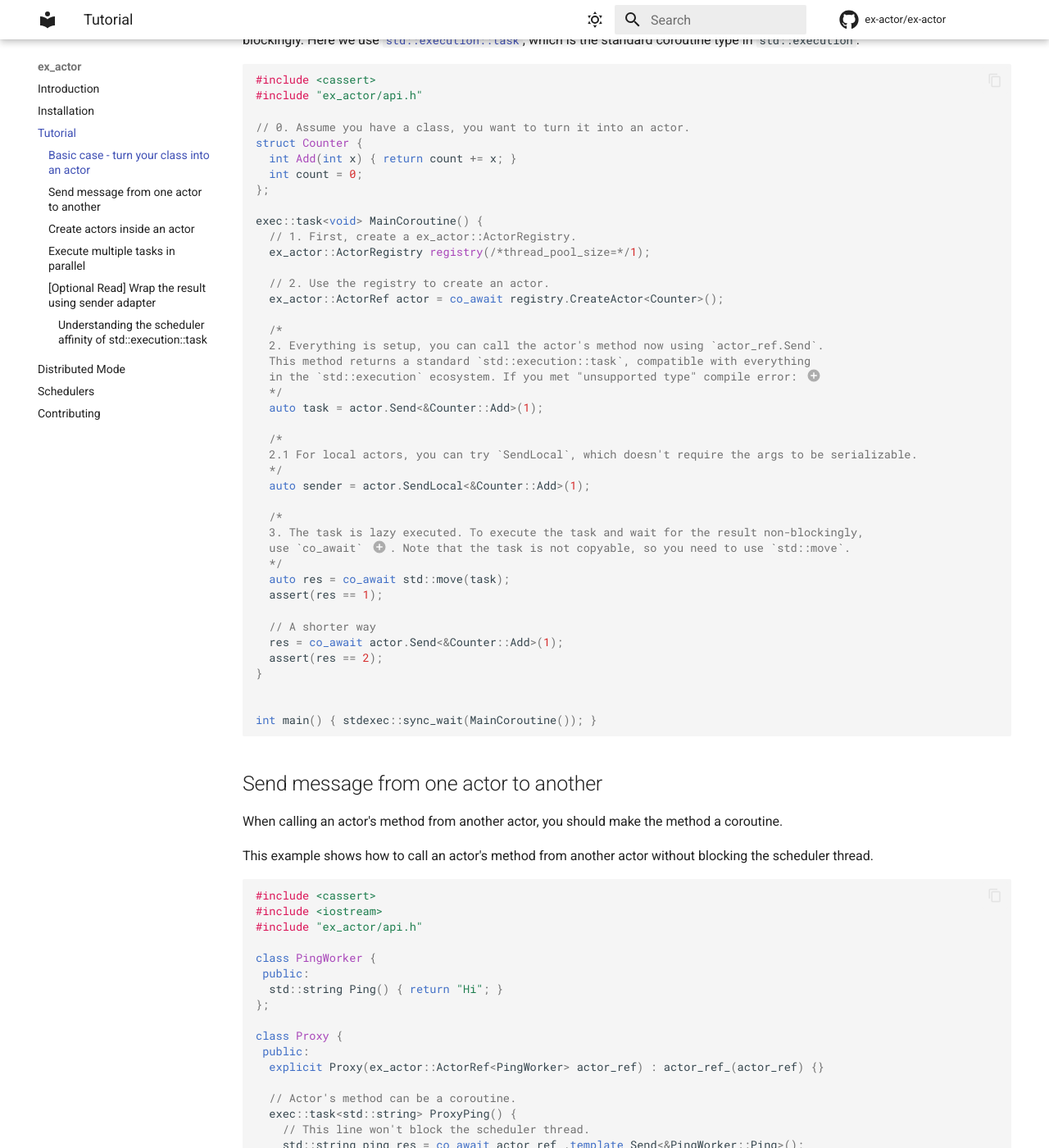
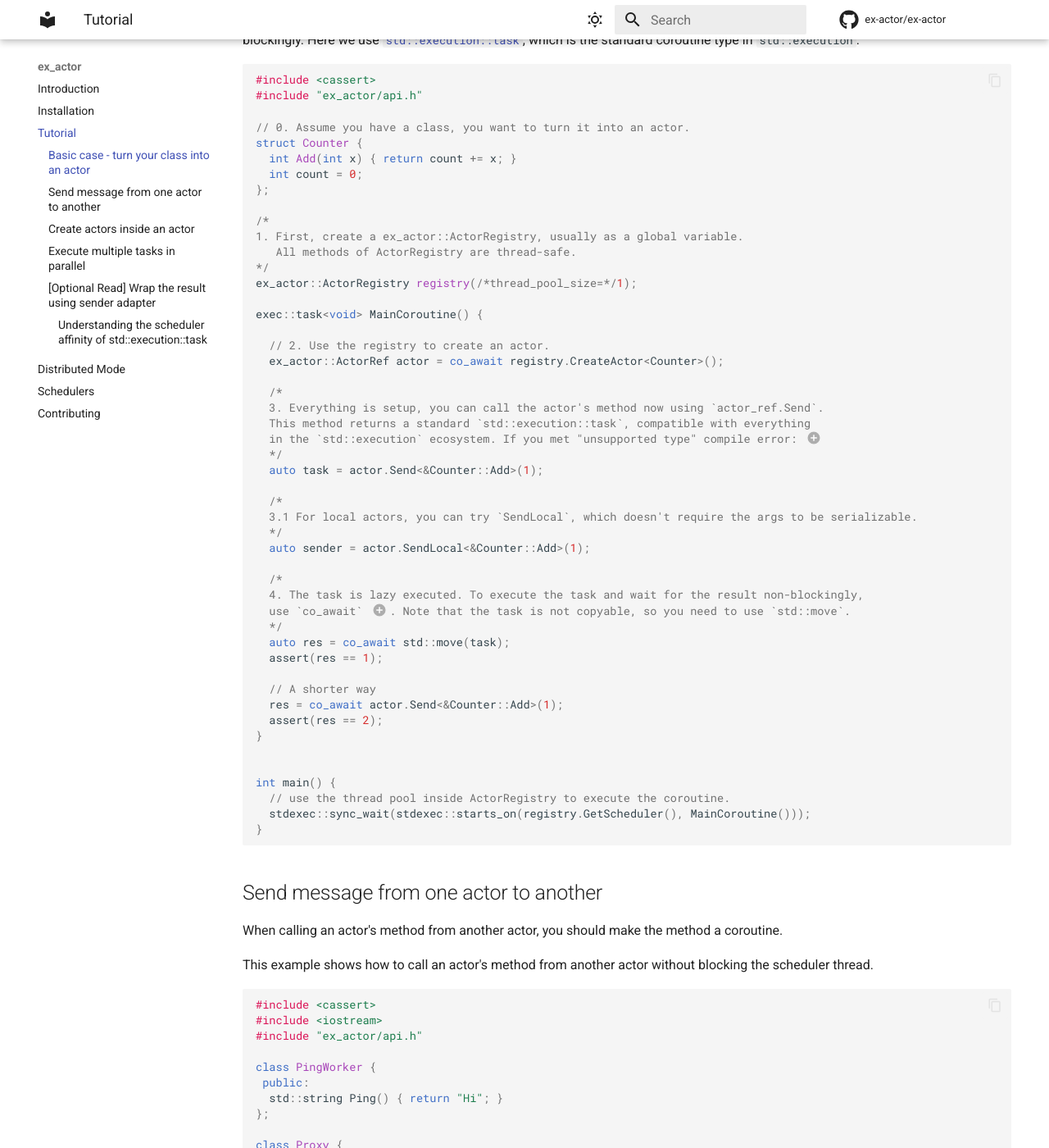
Before and after one commit to ex-actor/ex-actor, an MkDocs documentation site: the page built from docs/contents/tutorial.md, in a window 1280 px wide and 1400 px high, scrolled down 503 px. Shown: the whole window at 82% size. Built offline with MkDocs 1.6.1 and Material for MkDocs 9.7.7, drawn with Linux system fonts in a browser that asks for light colours; comment, search, counter and statistics services are not loaded; some of the changed text lies outside the part shown.

Commit message:
[doc] schedule main coroutine in actor scheduler (#101)
sync wait a coroutine is not so idiomatic. which makes new user
confused. This PR modifies the doc, schedule all MainCoroutine() using
the actor scheduler.

````diff
--- a/docs/contents/tutorial.md
+++ b/docs/contents/tutorial.md
@@ -28,27 +28,31 @@ struct Counter {
   int count = 0;
 };
 
+/*
+1. First, create a ex_actor::ActorRegistry, usually as a global variable.
+   All methods of ActorRegistry are thread-safe.
+*/
+ex_actor::ActorRegistry registry(/*thread_pool_size=*/1);
+
 exec::task<void> MainCoroutine() {
-  // 1. First, create a ex_actor::ActorRegistry.
-  ex_actor::ActorRegistry registry(/*thread_pool_size=*/1);
 
   // 2. Use the registry to create an actor.
   ex_actor::ActorRef actor = co_await registry.CreateActor<Counter>();
 
   /*
-  2. Everything is setup, you can call the actor's method now using `actor_ref.Send`.
+  3. Everything is setup, you can call the actor's method now using `actor_ref.Send`.
   This method returns a standard `std::execution::task`, compatible with everything
   in the `std::execution` ecosystem. If you met "unsupported type" compile error: (1)
   */
   auto task = actor.Send<&Counter::Add>(1);
 
   /*
-  2.1 For local actors, you can try `SendLocal`, which doesn't require the args to be serializable.
+  3.1 For local actors, you can try `SendLocal`, which doesn't require the args to be serializable.
   */
   auto sender = actor.SendLocal<&Counter::Add>(1);
 
   /*
-  3. The task is lazy executed. To execute the task and wait for the result non-blockingly,
+  4. The task is lazy executed. To execute the task and wait for the result non-blockingly,
   use `co_await` (2). Note that the task is not copyable, so you need to use `std::move`.
   */
   auto res = co_await std::move(task);
@@ -60,7 +64,10 @@ exec::task<void> MainCoroutine() {
 }
 
 
-int main() { stdexec::sync_wait(MainCoroutine()); }
+int main() {
+  // use the thread pool inside ActorRegistry to execute the coroutine.
+  stdexec::sync_wait(stdexec::starts_on(registry.GetScheduler(), MainCoroutine()));
+}
 ```
 <!-- doc test end -->
 
@@ -113,12 +120,11 @@ class Proxy {
   ex_actor::ActorRef<PingWorker> actor_ref_;
 };
 
+// here we have only one thread in scheduler, but it still can finish the entire work,
+// because we use coroutine, there is no blocking wait in actor's method.
+ex_actor::ActorRegistry registry(/*thread_pool_size=*/1);
 
 exec::task<void> MainCoroutine() {
-  // here we have only one thread in scheduler, but it still can finish the entire work,
-  // because we use coroutine, there is no blocking wait in actor's method.
-  ex_actor::ActorRegistry registry(/*thread_pool_size=*/1);
-
   ex_actor::ActorRef ping_worker = co_await registry.CreateActor<PingWorker>();
 
   // 1. create a proxy actor, who has a reference to the ping_worker actor
@@ -131,7 +137,9 @@ exec::task<void> MainCoroutine() {
   assert(res == "Hi from Proxy");
 }
 
-int main() { stdexec::sync_wait(MainCoroutine()); }
+int main() {
+  stdexec::sync_wait(stdexec::starts_on(registry.GetScheduler(), MainCoroutine()));
+}
 ```
 <!-- doc test end -->
 
@@ -181,7 +189,9 @@ exec::task<void> MainCoroutine() {
   assert(res == "Where is my child? Dad, I'm here!");
 }
 
-int main() { stdexec::sync_wait(MainCoroutine()); }
+int main() {
+  stdexec::sync_wait(stdexec::starts_on(registry.GetScheduler(), MainCoroutine()));
+}
 ```
 <!-- doc test end -->
 
@@ -194,6 +204,8 @@ You can execute multiple tasks in parallel using [`when_all`](https://www.open-s
 #include <cassert>
 #include "ex_actor/api.h"
 
+ex_actor::ActorRegistry registry(/*thread_pool_size=*/3);
+
 struct Counter {
   int AddAndGet(int x) { return count += x; }
   void Add(int x) { count += x; }
@@ -247,7 +257,9 @@ exec::task<void> MainCoroutine() {
   }
 }
 
-int main() { stdexec::sync_wait(MainCoroutine()); }
+int main() {
+  stdexec::sync_wait(stdexec::starts_on(registry.GetScheduler(), MainCoroutine()));
+}
 ```
 <!-- doc test end -->
 
@@ -300,6 +312,8 @@ A more dangerous example is capturing `this` in actor's method.
 #include <iostream>
 #include "ex_actor/api.h"
 
+ex_actor::ActorRegistry registry(/*thread_pool_size=*/1);
+
 struct DummyActor {
   void Ping() {}
 };
@@ -341,7 +354,9 @@ exec::task<void> MainCoroutine() {
   co_await scope.on_empty();
 }
 
-int main() { stdexec::sync_wait(MainCoroutine()); }
+int main() {
+  stdexec::sync_wait(stdexec::starts_on(registry.GetScheduler(), MainCoroutine()));
+}
 ```
 <!-- doc test end -->
 
````
Also changed, not shown: other parts of docs/contents/tutorial.md (+0 -3 lines), docs/contents/schedulers.md (+22 -12 lines), README.md, 2 other files.
